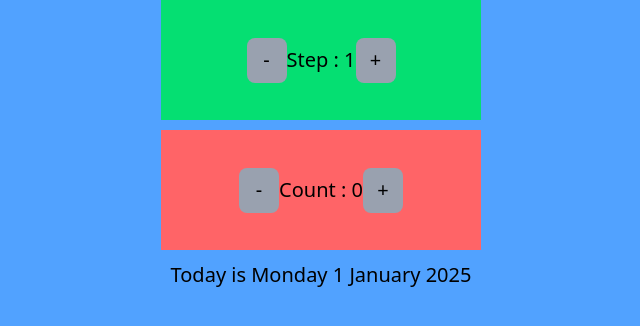
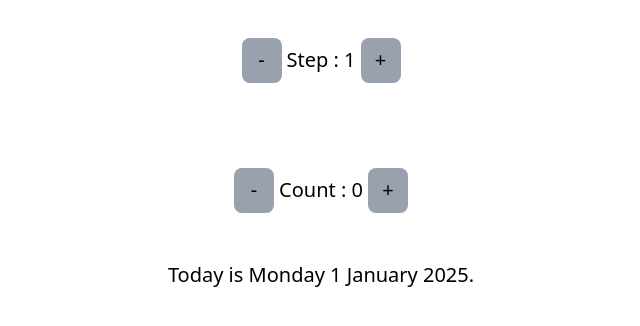
Before and after one commit to Briso10-dev/React-Challenge1, a React (Vite) app: page / in a window 1280 px wide. Shown: the top 326 px of the page, without its empty margins (319-959 px from the left). Built offline with nearby package versions, Linux system fonts and the light colour scheme.

Commit message:
Arranging flex childrens too close and testing colors removed

```diff
--- a/src/components/App.jsx
+++ b/src/components/App.jsx
@@ -22,7 +22,7 @@ const year = [2025];
    const currentMonth = months[Math.floor(counter / days.length) % months.length];
    const currentYear = year[0]; // you could also do logic for dynamic year growth
 
-   const date = `Today is ${currentWeekDay} ${currentDay} ${currentMonth} ${currentYear}`;
+   const date = `Today is ${currentWeekDay} ${currentDay} ${currentMonth} ${currentYear}.`;
 
   //function for incrementaton
   function stepNext(){
@@ -39,13 +39,13 @@ const year = [2025];
   }
 
   return (
-    <div className="bg-blue-400 h-screen flex flex-col items-center gap-4 p-4">
-      <div className="flex justify-center items-center bg-green-400 text-[2rem] w-[25%] h-[15%] text-center">
+    <div className="h-screen flex flex-col items-center gap-4 p-4">
+      <div className="flex justify-center items-center gap-2 text-[2rem] w-[25%] h-[15%] text-center">
         <Button label="-" click={stepPrevious}/>
         <p>Step : {step}  </p>
         <Button label="+" click={stepNext}/>
       </div>
-      <div className="flex justify-center items-center bg-red-400 text-[2rem] w-[25%] h-[15%] p-2 text-center">
+      <div className="flex justify-center items-center gap-2 text-[2rem] w-[25%] h-[15%] p-2 text-center">
         <hr />
         <Button label="-" click={counterPrevious}/>
         <p>Count : {counter} </p>
```
